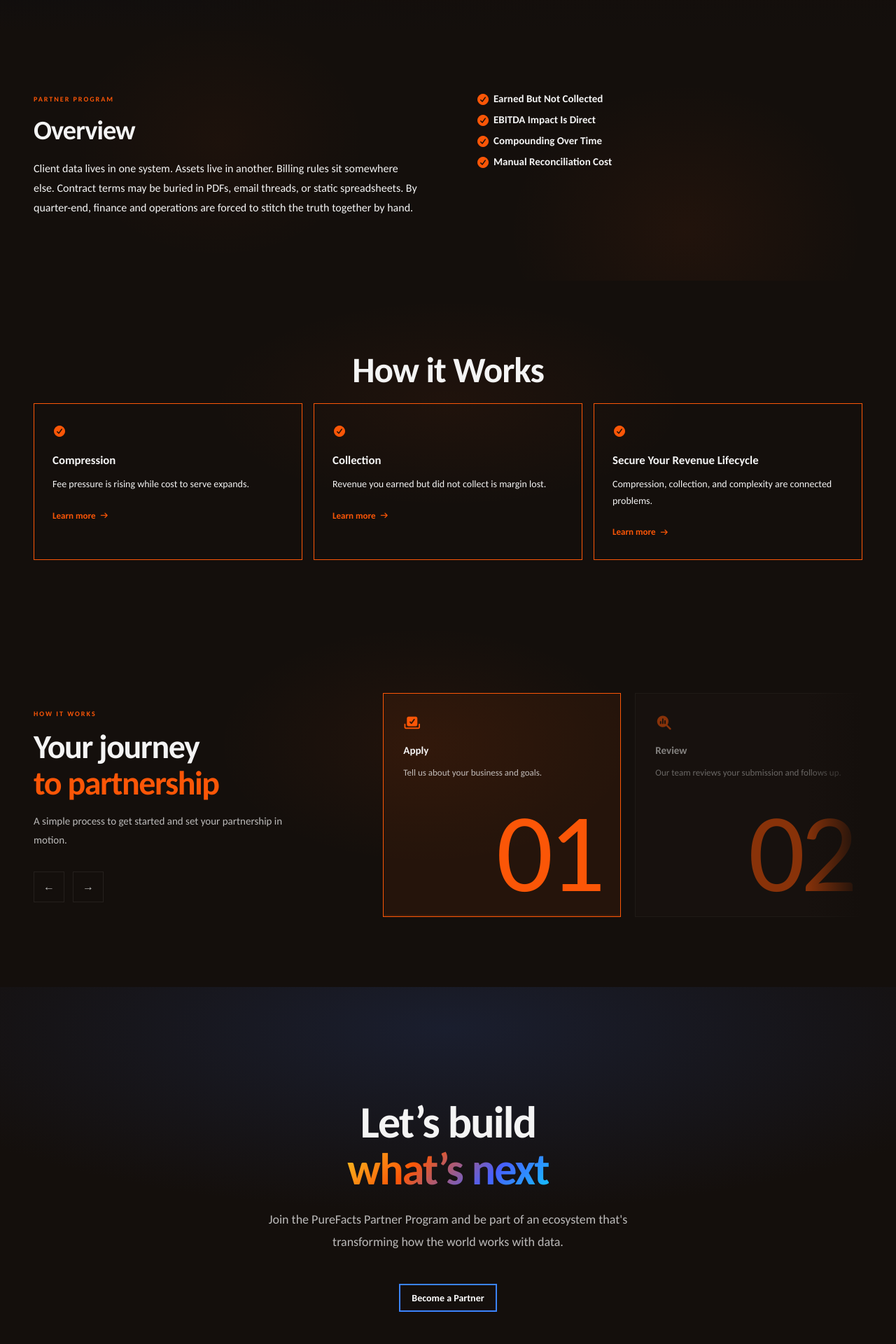
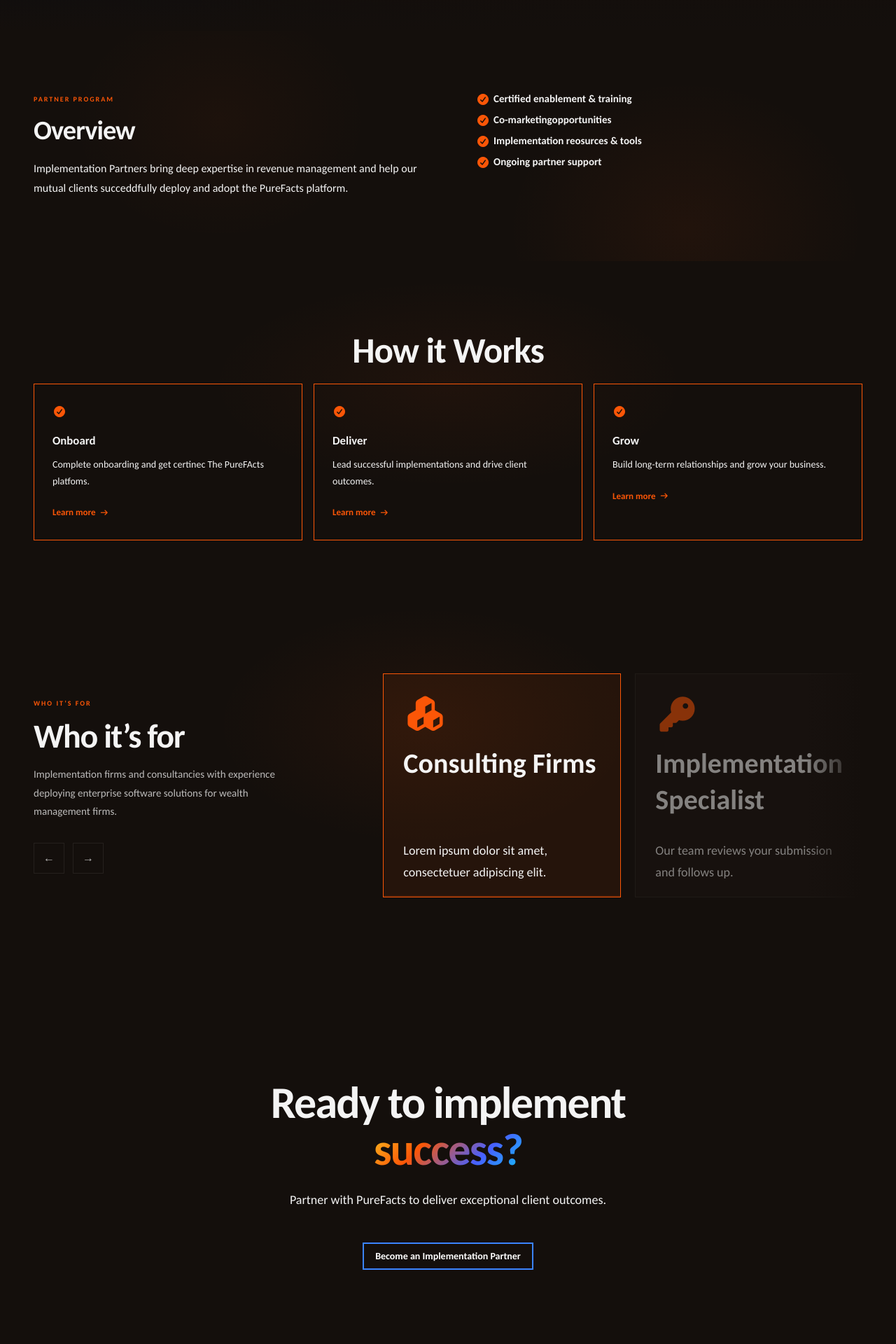
Before and after one commit to AngelloPaperplane/purefacts-stg, a Next.js app: page /about/partners/implementation-partner in a window 1280 px wide. Shown: the part 540-2460 px from the top of the page at 70% size. Built offline with nearby package versions, Linux system fonts and the light colour scheme.

Commit message:
[fix] change styles and texts

```diff
--- a/app/about/partners/implementation-partner/page.tsx
+++ b/app/about/partners/implementation-partner/page.tsx
@@ -24,49 +24,49 @@
   },
   hero: {
     eyebrow: 'partner type',
-    titleLine1: 'Referral Partner',
-    titleAccent: 'Refer. Reward. Repeat.',
-    description: 'Lorem ipsum dolor sit amet, consectetur adipiscing elit, sed do eiusmod tempor incididunt ut labore et dolore magna aliqua.',
-    cta: 'Become a Partner',
+    titleLine1: 'Implementation Partner',
+    titleAccent: 'Implement. Enable. Succeed.',
+    description: 'Deliver exceptional implementation experiences and help clients accelerate time to value with PureFacts.',
+    cta: 'Become a Implementation Partner',
     contactText: 'Contact Us',
     contactLink: '/contact'
   },
   overview: {
     eyebrow: 'Partner program',
     title: 'Overview',
-    description: 'Client data lives in one system. Assets live in another. Billing rules sit somewhere else. Contract terms may be buried in PDFs, email threads, or static spreadsheets. By quarter-end, finance and operations are forced to stitch the truth together by hand.',
+    description: 'Implementation Partners bring deep expertise in revenue management and help our mutual clients succeddfully deploy and adopt the PureFacts platform.',
     bullets: [
-      { label: 'Earned But Not Collected', icon: 'fa-circle-check' },
-      { label: 'EBITDA Impact Is Direct', icon: 'fa-circle-check' },
-      { label: 'Compounding Over Time', icon: 'fa-circle-check' },
-      { label: 'Manual Reconciliation Cost', icon: 'fa-circle-check' }
+      { label: 'Certified enablement & training', icon: 'fa-circle-check' },
+      { label: 'Co-marketingopportunities', icon: 'fa-circle-check' },
+      { label: 'Implementation reosurces & tools', icon: 'fa-circle-check' },
+      { label: 'Ongoing partner support', icon: 'fa-circle-check' }
     ]
   },
   expertise: {
     title: 'How it Works',
     cards: [
-      { icon: 'fa-circle-check', label: 'Compression', href: '/why-purefacts/compression', desc: 'Fee pressure is rising while cost to serve expands.', isPlatform: false },
-      { icon: 'fa-circle-check', label: 'Collection', href: '/why-purefacts/collection', desc: 'Revenue you earned but did not collect is margin lost.', isPlatform: false },
-      { icon: 'fa-circle-check', label: 'Secure Your Revenue Lifecycle', href: '/platform', desc: 'Compression, collection, and complexity are connected problems.', isPlatform: false }
+      { icon: 'fa-circle-check', label: 'Onboard', href: '/why-purefacts/our-process', desc: 'Complete onboarding and get certinec The PureFActs platfoms.', isPlatform: false },
+      { icon: 'fa-circle-check', label: 'Deliver', href: '/why-purefacts/our-process', desc: 'Lead successful implementations and drive client outcomes.', isPlatform: false },
+      { icon: 'fa-circle-check', label: 'Grow', href: '/why-purefacts/our-process', desc: 'Build long-term relationships and grow your business.', isPlatform: false }
     ]
   },
   features: {
-    eyebrow: 'HOW IT WORKS',
-    titleLine1: 'Your journey',
-    titleAccent: 'to partnership',
-    description: 'A simple process to get started and set your partnership in motion.',
+    eyebrow: 'WHO IT’S FOR',
+    titleLine1: 'Who it’s for',
+    titleAccent: '',
+    description: 'Implementation firms and consultancies with experience deploying enterprise software solutions for wealth management firms.',
     steps: [
-      { icon: 'fa-check-to-slot', title: 'Apply', body: 'Tell us about your business and goals.', count: '01' },
-      { icon: 'fa-magnifying-glass-chart', title: 'Review', body: 'Our team reviews your submission and follows up.', count: '02' },
+      { icon: 'fa-cubes', title: 'Consulting Firms', body: 'Lorem ipsum dolor sit amet, consectetuer adipiscing elit.', count: '' },
+      { icon: 'fa-key', title: 'Implementation Specialist', body: 'Our team reviews your submission and follows up.', count: '' },
       { icon: 'fa-plane-departure', title: 'Onboard', body: 'Complete onboarding and gain partner access.', count: '03' },
       { icon: 'fa-angles-up', title: 'Grow', body: 'Start collaborating, driving value and growing together.', count: '04' }
     ]
   },
   lastBlock: {
-    titleLine1: 'Let’s build',
-    titleHighlight: 'what’s next',
-    description: 'Join the PureFacts Partner Program and be part of an ecosystem that\'s transforming how the world works with data.',
-    cta: 'Become a Partner'
+    titleLine1: 'Ready to implement',
+    titleHighlight: 'success?',
+    description: 'Partner with PureFacts to deliver exceptional client outcomes.',
+    cta: 'Become an Implementation Partner'
   }
 };
 
--- a/app/about/partners/internalPartnercontent.tsx
+++ b/app/about/partners/internalPartnercontent.tsx
@@ -360,13 +360,12 @@
                 const CARD_W = 340, CARD_GAP = 20
                 return (
                   <div key={`slot-${offset}`} onClick={() => { if (!dragRef.current.moved && !isCenter) setActive(a => a + offset) }} aria-hidden={!isCenter}
-                    style={{ position: 'absolute', top: 0, left: 0, width: CARD_W, height: '100%', padding: '32px 28px 20px', boxSizing: 'border-box', background: isCenter ? `rgba(${theme.aRgb},0.07)` : theme.surface, border: `1px solid ${isCenter ? theme.accent : theme.border}`, overflow: 'hidden', opacity: Math.abs(offset) <= 1 ? (isCenter ? 1 : 0.5) : 0, transform: `translateX(${offset * (CARD_W + CARD_GAP)}px)`, transition: 'opacity 0.35s ease, border-color 0.35s ease, background 0.35s ease, transform 0.45s cubic-bezier(0.4,0,0.2,1)', cursor: isCenter ? 'default' : 'pointer', pointerEvents: Math.abs(offset) > 2 ? 'none' : 'auto' }}>
+                    style={{ display: 'flex', flexDirection: 'column', position: 'absolute', top: 0, left: 0, width: CARD_W, height: '100%', padding: '32px 28px 20px', boxSizing: 'border-box', background: isCenter ? `rgba(${theme.aRgb},0.07)` : theme.surface, border: `1px solid ${isCenter ? theme.accent : theme.border}`, overflow: 'hidden', opacity: Math.abs(offset) <= 1 ? (isCenter ? 1 : 0.5) : 0, transform: `translateX(${offset * (CARD_W + CARD_GAP)}px)`, transition: 'opacity 0.35s ease, border-color 0.35s ease, background 0.35s ease, transform 0.45s cubic-bezier(0.4,0,0.2,1)', cursor: isCenter ? 'default' : 'pointer', pointerEvents: Math.abs(offset) > 2 ? 'none' : 'auto' }}>
                     <div style={{ display: 'flex', alignItems: 'flex-start', justifyContent: 'flex-start', marginBottom: 20 }}>
-                      <i className={`fa-solid ${feat.icon}`} style={{ color: theme.accent, fontSize: 20 }} aria-hidden="true" />
+                      <i className={`fa-solid ${feat.icon}`} style={{ color: theme.accent, fontSize: 50 }} aria-hidden="true" />
                     </div>
-                    <div style={{ fontSize: 15, fontWeight: 700, color: theme.text, marginBottom: 10, lineHeight: 1.3 }}>{feat.title}</div>
-                    <p style={{ fontSize: 13, color: theme.muted, lineHeight: 1.7, margin: 0 }}>{feat.body}</p>
-                    <div style={{ fontSize: 'clamp(6rem,15vw,10rem)', fontWeight: 100, paddingTop: '3vh', float: 'right', lineHeight: 1, letterSpacing: '-0.04em', color: theme.accent, margin: 0 }} aria-label={feat.count}>{feat.count}</div>
+                    <div style={{ fontSize: 40, fontWeight: 700, color: theme.text, marginBottom: 10, lineHeight: 1.3 }}>{feat.title}</div>
+                    <p style={{ fontSize: 18, color: theme.text, lineHeight: 1.7, marginTop: 'auto' }}>{feat.body}</p>
                     {isCenter && (
                       <div style={{ position: 'absolute', bottom: 0, left: 0, right: 0, height: 2, background: `rgba(${theme.aRgb},0.12)` }} aria-hidden="true">
                         <div style={{ height: '100%', width: `${fillPct}%`, background: theme.accent, transition: 'none' }} />
@@ -393,13 +392,13 @@
 
   return (
     <>
-      <section style={{ position: 'relative', overflow: 'hidden', background: `radial-gradient(ellipse 120% 80% at 50% 10%, #1a1e2e 0%, ${theme.bg} 55%)`, minHeight: isMobile ? 'auto' : '65vh', display: 'flex', alignItems: 'center' }}>
+      <section style={{ position: 'relative', overflow: 'hidden', background: theme.bg, minHeight: isMobile ? 'auto' : '65vh', display: 'flex', alignItems: 'center' }}>
         <div style={{ maxWidth: 1280, margin: '0 auto', padding: isMobile ? '20px' : isTablet ? '32px' : '48px', width: '100%', textAlign: 'center', position: 'relative', zIndex: 2, paddingTop: isMobile ? 112 : 160, paddingBottom: isMobile ? 96 : 130 }}>
           <h2 style={{ fontSize: 'clamp(2.25rem, 5vw, 4rem)', fontWeight: 700, lineHeight: 1.04, letterSpacing: '-0.028em', color: theme.text, maxWidth: 820, margin: '0 auto 24px', opacity: mounted ? 1 : 0, transform: mounted ? 'translateY(0)' : 'translateY(20px)', transition: 'opacity 0.7s ease 0.08s, transform 0.7s ease 0.08s' }}>
             {data.titleLine1}<br />
             <span style={{ background: SUNSET, WebkitBackgroundClip: 'text', WebkitTextFillColor: 'transparent', backgroundClip: 'text' }}>{data.titleHighlight}</span>
           </h2>
-          <p style={{ fontSize: isMobile ? '1rem' : '1.125rem', color: theme.muted, lineHeight: 1.75, maxWidth: 600, margin: '0 auto 44px', opacity: mounted ? 1 : 0, transform: mounted ? 'translateY(0)' : 'translateY(20px)', transition: 'opacity 0.7s ease 0.16s, transform 0.7s ease 0.16s' }}>
+          <p style={{ fontSize: isMobile ? '1rem' : '1.125rem', color: theme.text, lineHeight: 1.75, maxWidth: 600, margin: '0 auto 44px', opacity: mounted ? 1 : 0, transform: mounted ? 'translateY(0)' : 'translateY(20px)', transition: 'opacity 0.7s ease 0.16s, transform 0.7s ease 0.16s' }}>
             {data.description}
           </p>
           <div style={{ opacity: mounted ? 1 : 0, transform: mounted ? 'translateY(0)' : 'translateY(20px)', transition: 'opacity 0.7s ease 0.24s, transform 0.7s ease 0.24s' }}>
```
